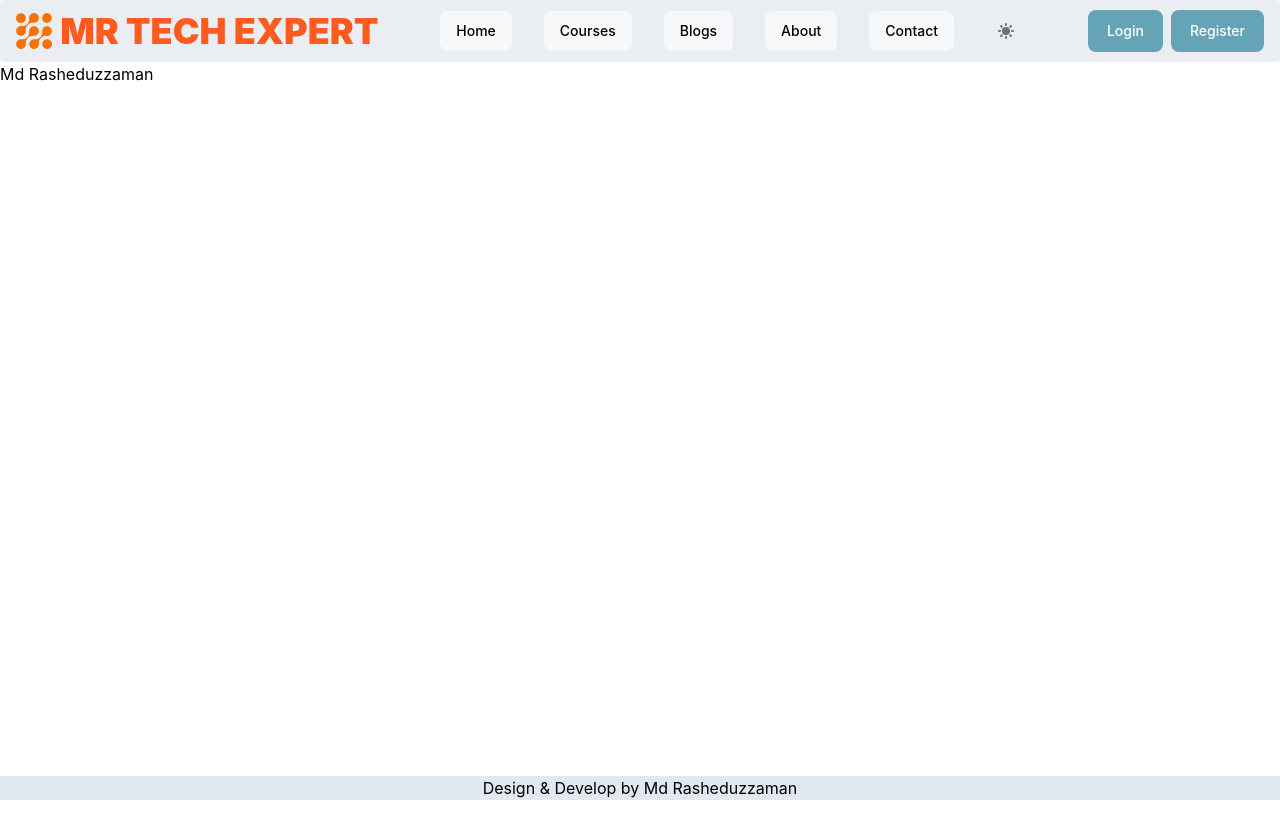
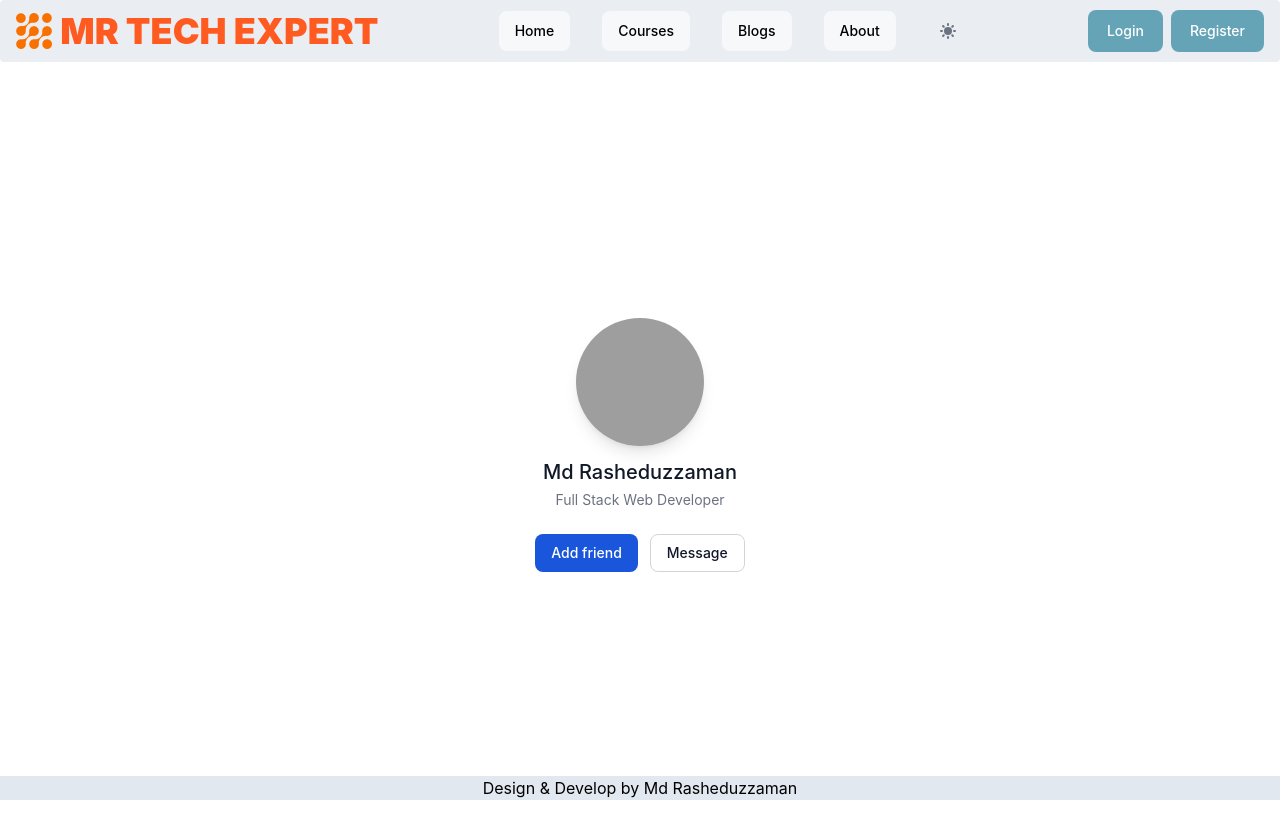
Before and after one commit to MdRasheduzzamanRashed/Mr-Tech-Expert-ass, a React (Create React App) app: page /about in a window 1280 px wide. Shown: the top 838 px of the page. Before the commit the page ends 800 px from the top, so only its background shows below. Built offline with nearby package versions, Linux system fonts and the light colour scheme; no server answers; grey boxes are pictures that could not be loaded.

Commit message:
Course details private route

```diff
--- a/src/Components/Pages/About/About.js
+++ b/src/Components/Pages/About/About.js
@@ -1,11 +1,40 @@
-import React from 'react';
+import React from "react";
+import { Card, Dropdown } from "flowbite-react";
+import { Link } from "react-router-dom";
 
 const About = () => {
-    return (
-        <div>
-            <h2>Md Rasheduzzaman</h2>
+  return (
+    <div className="w-full h-screen py-64">
+
+        <div className="flex flex-col items-center pb-10">
+          <img
+            className="mb-3 h-32 w-32 rounded-full shadow-lg"
+            src="https://scontent.fdac45-1.fna.fbcdn.net/v/t1.6435-9/62088638_2170552559722425_3548267371661623296_n.jpg?_nc_cat=104&ccb=1-7&_nc_sid=174925&_nc_eui2=AeG4QRhYghkip7tdIj6CYPNyZZef6uoKlcJll5_q6gqVwjIlIhyOtZwqxtY9fPsFoTGmHqeipW2qIpTVlETidC9M&_nc_ohc=91hPpsfzIZoAX_K0Mq7&_nc_ht=scontent.fdac45-1.fna&oh=00_AT_COe3CdUnDmA-vRGCBjuOsJl-DVssCOMPOgBOu8TFgKg&oe=637D541C"
+            alt=""
+          />
+          <h5 className="mb-1 text-xl font-medium text-gray-900 dark:text-white">
+            Md Rasheduzzaman
+          </h5>
+          <span className="text-sm text-gray-500 dark:text-gray-400">
+            Full Stack Web Developer
+          </span>
+          <div className="mt-4 flex space-x-3 lg:mt-6">
+            <Link
+              href="#"
+              className="inline-flex items-center rounded-lg bg-blue-700 py-2 px-4 text-center text-sm font-medium text-white hover:bg-blue-800 focus:outline-none focus:ring-4 focus:ring-blue-300 dark:bg-blue-600 dark:hover:bg-blue-700 dark:focus:ring-blue-800"
+            >
+              Add friend
+            </Link>
+            <Link
+              href="#"
+              className="inline-flex items-center rounded-lg border border-gray-300 bg-white py-2 px-4 text-center text-sm font-medium text-gray-900 hover:bg-gray-100 focus:outline-none focus:ring-4 focus:ring-gray-200 dark:border-gray-600 dark:bg-gray-800 dark:text-white dark:hover:border-gray-700 dark:hover:bg-gray-700 dark:focus:ring-gray-700"
+            >
+              Message
+            </Link>
+          </div>
         </div>
-    );
+    </div>
+  );
 };
 
 export default About;
--- a/src/Components/Pages/Courses/Course.js
+++ b/src/Components/Pages/Courses/Course.js
@@ -1,4 +1,3 @@
-import { Card } from "flowbite-react";
 import React from "react";
 import { Link } from "react-router-dom";
 import { FaStar } from "react-icons/fa";
@@ -55,7 +54,7 @@ const Course = ({ course }) => {
           </div>
           <div className="flex items-center justify-between">
             <Link
-              to={`/course/${course.category_id}`}
+              to={`/course/${course.topic_id}`}
               className="rounded-lg bg-blue-700 px-5 py-2.5 text-center text-sm font-medium text-white hover:bg-blue-800 focus:outline-none focus:ring-4 focus:ring-blue-300 dark:bg-blue-600 dark:hover:bg-blue-700 dark:focus:ring-blue-800"
             >
               View Details
--- a/src/Components/Pages/Courses/CourseDetails.js
+++ b/src/Components/Pages/Courses/CourseDetails.js
@@ -1,11 +1,86 @@
-import React from 'react';
+import React from "react";
+import { Link, useLoaderData } from "react-router-dom";
+import { Card } from "flowbite-react";
+import { FaStar } from "react-icons/fa";
 
 const CourseDetails = () => {
-    return (
+  const course = useLoaderData();
+  const {
+    title,
+    author,
+    details,
+    image_url,
+    rating,
+    syllabus,
+    following_topics,
+    duration,
+  } = course;
+  return (
+    <div className="w-3/4 mx-auto dark:text-white py-10">
+      <Card imgAlt={title} imgSrc={image_url}>
+        <h5 className="text-3xl text-center font-semibold tracking-tight text-gray-900 dark:text-white">
+          {title}
+        </h5>
         <div>
-
+          <div className="flex items-center justify-between">
+            <div>
+              <p className=" mt-2 text-lg font-medium">
+                Trainer: {author.name}
+              </p>
+              <small className=" text-sm">
+                Experience: {author.experience}
+              </small>
+            </div>
+            <div>
+              <img className="w-10 h-10 rounded-full" src={author.img} alt="" />
+            </div>
+          </div>
+          <div className="mb-3 flex items-center justify-between">
+            <div className="mt-2.5 flex items-center">
+              <div className="bg-orange-500 mr-2 p-0.5 rounded">
+                <FaStar className="text-white bg-orange-500"></FaStar>
+              </div>
+              <span className="mr-2 rounded bg-blue-100 px-2.5 py-0.5 text-xs font-semibold text-blue-800 dark:bg-blue-200 dark:text-blue-800">
+                {rating.number}
+              </span>
+              <span className="rounded bg-blue-100 px-2.5 py-0.5 text-xs font-semibold text-blue-800 dark:bg-blue-200 dark:text-blue-800">
+                {rating.badge}
+              </span>
+              <span className="rounded ml-3 bg-blue-100 px-2.5 py-0.5 text-xs font-semibold text-blue-800 dark:bg-blue-200 dark:text-blue-800">
+                {duration}
+              </span>
+            </div>
+            <div>
+              <span className="text-xl font-medium text-gray-900 dark:text-white">
+                Course Fee: {course.course_fee} BDT
+              </span>
+            </div>
+          </div>
+          <div>{details}</div>
+          <div>
+            <h3 className="bg-orange-500 text-2xl mt-4 mb-3 p-2 rounded">{syllabus.a.title}</h3>
+            <p>{syllabus.a.info}</p>
+          </div>
+          <div>
+            <h3 className="bg-orange-500 text-2xl mt-4 mb-3 p-2 rounded">{syllabus.b.title}</h3>
+            <p>{syllabus.b.info}</p>
+          </div>
+          <div>
+            <h3 className="bg-orange-500 text-2xl mt-4 mb-3 p-2 rounded">{syllabus.c.title}</h3>
+            <p>{syllabus.c.info}</p>
+          </div>
+          <div className="flex items-center justify-between">
+            <Link
+              to=""
+              className="rounded-lg bg-blue-700 px-5 mt-5 py-2.5 text-center text-sm font-medium text-white hover:bg-blue-800 focus:outline-none focus:ring-4 focus:ring-blue-300 dark:bg-blue-600 dark:hover:bg-blue-700 dark:focus:ring-blue-800"
+            >
+              Enroll Now
+            </Link>
+          </div>
         </div>
-    );
+      </Card>
+    </div>
+  );
 };
 
 export default CourseDetails;
--- a/src/Components/Pages/Contact/Contact.js
+++ b/src/Components/Pages/Enrollment/Enrollment.js
@@ -1,11 +1,11 @@
 import React from 'react';
 
-const Contact = () => {
+const Enrollment = () => {
     return (
         <div>
-            <h2>01789861009</h2>
+
         </div>
     );
 };
 
-export default Contact;
+export default Enrollment;
--- a/src/Components/Pages/Home/Home.js
+++ b/src/Components/Pages/Home/Home.js
@@ -8,7 +8,7 @@ const Home = () => {
           Welcome to Mr Tech Expert
         </h1>
         <h1 className=" text-orange-500 text-9xl font-bold uppercase mb-8">
-          Smart Technology Institute
+          Smart Technical Institute
         </h1>
         <button className=" bg-orange-500 px-4 py-2 rounded-lg text-white font-medium">
           Read More
--- a/src/Components/Pages/Shared/Header/NavBar.js
+++ b/src/Components/Pages/Shared/Header/NavBar.js
@@ -86,9 +86,7 @@ const NavBar = () => {
         <Navbar className="bg-opacity-60 rounded-lg hover:bg-opacity-100 dark:bg-white dark:bg-opacity-40 dark:hover:bg-opacity-100 dark:text-white dark:hover:text-black">
           <Link to="/about">About</Link>
         </Navbar>
-        <Navbar className="bg-opacity-60 rounded-lg hover:bg-opacity-100 dark:bg-white dark:bg-opacity-40 dark:hover:bg-opacity-100 dark:text-white dark:hover:text-black">
-          <Link to="/contact">Contact</Link>
-        </Navbar>
+
         <Flowbite>
           <DarkThemeToggle />
         </Flowbite>
--- a/src/Routes/Routes.js
+++ b/src/Routes/Routes.js
@@ -2,11 +2,13 @@ import { createBrowserRouter } from "react-router-dom";
 import Main from "../Layout/Main";
 import Home from "./../Components/Pages/Home/Home";
 import Courses from "./../Components/Pages/Courses/Courses";
-import Contact from "./../Components/Pages/Contact/Contact";
 import About from "./../Components/Pages/About/About";
 import Blogs from "./../Components/Pages/Blogs/Blogs";
 import Login from './../Components/User/Login/Login';
 import Register from './../Components/User/Register/Register';
+import CourseDetails from './../Components/Pages/Courses/CourseDetails';
+import Enrollment from './../Components/Pages/Enrollment/Enrollment';
+import PrivateRoute from './PrivateRoute';
 
 export const routes = createBrowserRouter([
   {
@@ -26,19 +28,23 @@ export const routes = createBrowserRouter([
         path: "/course/:id",
         loader: ({ params }) =>
           fetch(`http://localhost:5000/course/${params.id}`),
-        element: <Courses></Courses>,
+        element: <CourseDetails></CourseDetails>,
       },
       {
         path: "/blogs",
         element: <Blogs></Blogs>,
       },
       {
+        path: "/enrollment",
+        element: (
+          <PrivateRoute>
+            <Enrollment></Enrollment>
+          </PrivateRoute>
+        ),
+      },
+      {
         path: "/about",
         element: <About></About>,
-      },
-      {
-        path: "/contact",
-        element: <Contact></Contact>,
       },
       {
         path: "/login",
```
